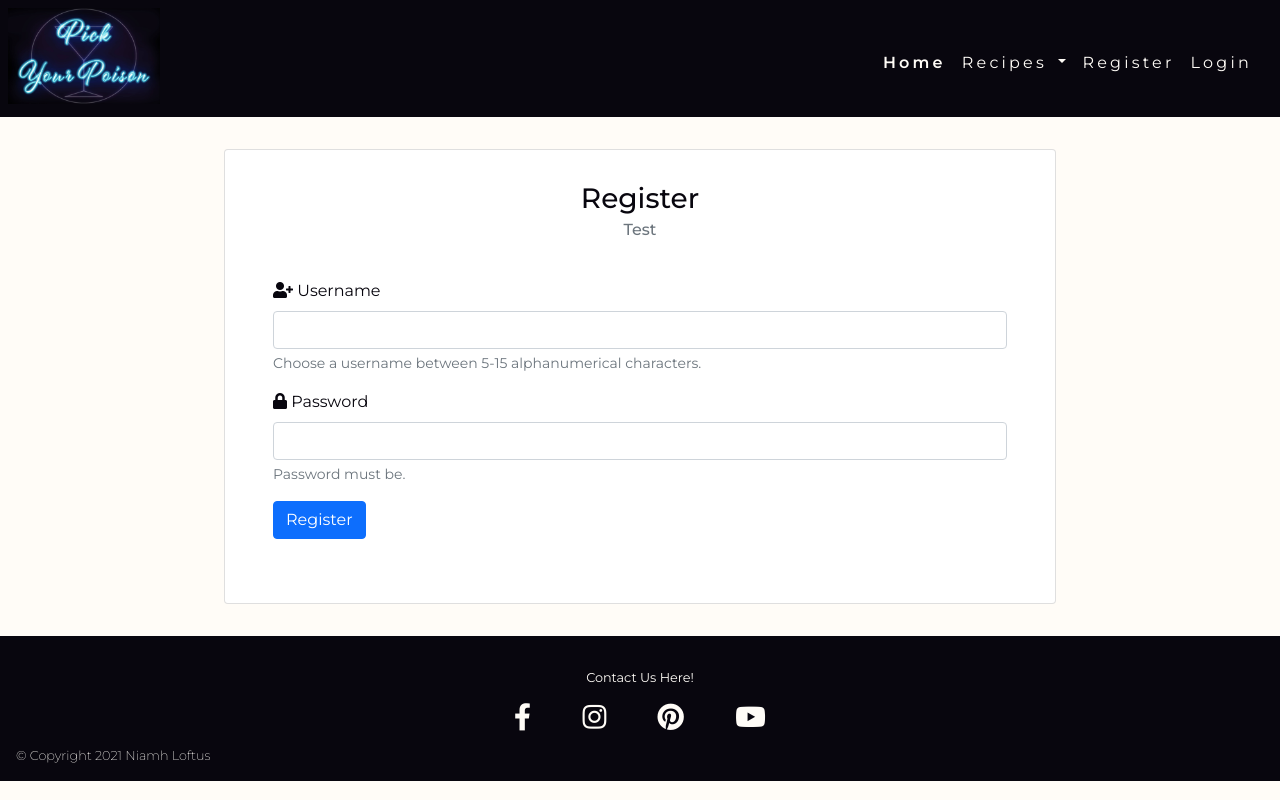
After one commit to LoftusN13/ms3-pickyourpoison, a Flask app: page /register in a window 1280 px wide. The commit adds this page. Run offline with Flask 2, Linux system fonts and the light colour scheme; some libraries are stand-ins or nearby versions.

Commit message:
Add register template with register form and styling

```diff
--- a/app.py
+++ b/app.py
@@ -3,6 +3,7 @@
     Flask, flash, render_template,
     redirect, request, session, url_for)
 from flask_pymongo import PyMongo
+from werkzeug.security import generate_password_hash, check_password_hash
 from bson.objectid import ObjectId
 if os.path.exists("env.py"):
     import env
@@ -24,6 +25,17 @@
     return render_template("base.html", recipes=recipes)
 
 
+@app.route("/register", methods=["GET", "POST"])
+def register():
+    """
+    Registration page; users can create an account
+    by entering a username and password.
+    Username will be checked to see if it
+    already exists.
+    """
+    return render_template("register.html")
+
+
 if __name__ == "__main__":
     app.run(host=os.environ.get("IP"),
             port=int(os.environ.get("PORT")),
--- a/static/css/style.css
+++ b/static/css/style.css
@@ -86,3 +86,19 @@ hr {
     text-align: left;
     font-weight: 200;
 }
+
+/*-------------------------Register Page----------------------- */
+.register-card {
+    margin: 0;
+    padding: 2rem 1rem;
+    text-align: center;
+}
+
+.card {
+    padding: 1rem 0;
+}
+
+.register-form {
+    text-align: left;
+    padding: 2rem;
+}
--- a/templates/base.html
+++ b/templates/base.html
@@ -47,7 +47,7 @@
                             </ul>
                         </li>
                         <li class="nav-item">
-                            <a class="nav-link" href="#">Register</a>
+                            <a class="nav-link" href="{{ url_for('register') }}">Register</a>
                         </li>
                         <li class="nav-item">
                             <a class="nav-link" href="#">Login</a>
@@ -99,7 +99,6 @@
             </div>
 
     </footer>
-
     <!-- End of Footer -->
 
     <script src="https://code.jquery.com/jquery-3.6.0.min.js" integrity="sha256-/xUj+3OJU5yExlq6GSYGSHk7tPXikynS7ogEvDej/m4="
--- /dev/null
+++ b/templates/register.html
@@ -0,0 +1,36 @@
+{% extends "base.html" %}
+{% block content %}
+    <!-- REGISTRATION CARD PANEL -->
+    <div class="row justify-content-center register-card">
+        <div class="card col-8">
+            <div class="card-body">
+                <h3 class="card-title">Register</h3>
+                <h6 class="card-subtitle mb-2 text-muted">Test</h6>
+                <!-- registration form -->
+                <form class="register-form" method="POST" action="{{ url_for('register') }}">
+                    <!-- username field -->
+                    <div class="mb-3">
+                        <i class="fas fa-user-plus"></i>
+                        <label for="username" class="form-label">Username</label>
+                        <input type="text" class="form-control" name="username" id="username"
+                            aria-describedby="username-help">
+                        <div id="username-help" class="form-text">
+                            Choose a username between 5-15 alphanumerical characters.
+                        </div>
+                    </div>
+                    <!-- password field -->
+                    <div class="mb-3">
+                        <i class="fas fa-lock"></i>
+                        <label for="password" class="form-label">Password</label>
+                        <input type="password" class="form-control" name="password" id="password" aria-describedby="password-help">
+                        <div id="username-help" class="form-text">
+                            Password must be.</div>
+                        </div>
+                    <!-- registration submit button -->
+                    <button type="submit" class="btn btn-primary">Register</button>
+                </form>
+            </div>
+        </div>
+    </div>
+    <!-- End of REGISTRATION CARD PANEL -->
+{% endblock %}
```
